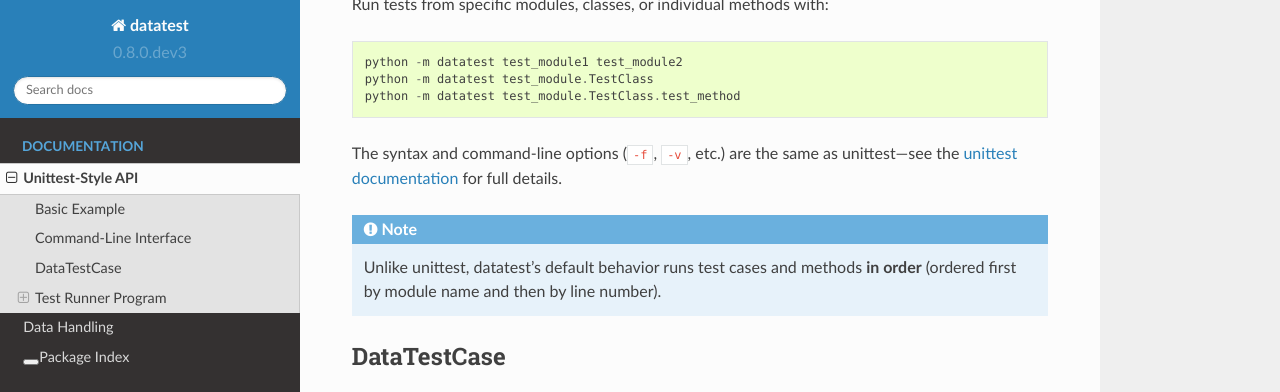
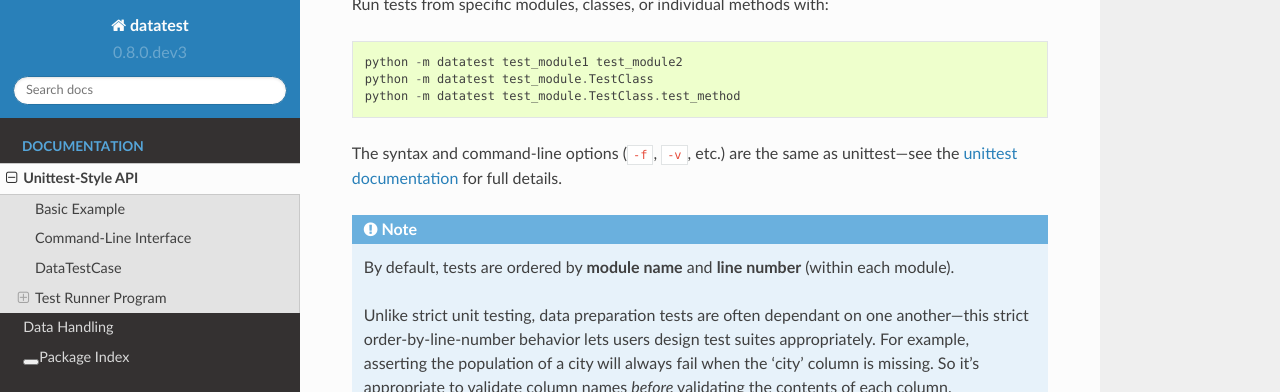
Before and after one commit to shawnbrown/datatest, a Sphinx documentation site: the page built from docs/unittest_style.rst, in a window 1280 px wide and 900 px high, scrolled down 904 px, cut to the strip 0-392 px from the top of the window. Built offline with Sphinx 7.4.7 and the Read the Docs theme 2.0.0, drawn with Linux system fonts in a browser that asks for light colours.

Commit message:
Rewrite test-ordering note and include an example to help clarify the reasoning behind strictly ordered tests.

```diff
--- a/docs/unittest_style.rst
+++ b/docs/unittest_style.rst
@@ -69,9 +69,16 @@ for full details.
 
 .. note::
 
-    Unlike unittest, datatest's default behavior runs test cases and
-    methods **in order** (ordered first by module name and then by
-    line number).
+    By default, tests are ordered by **module name** and
+    **line number** (within each module).
+
+    Unlike strict unit testing, data preparation tests are often
+    dependant on one another---this strict order-by-line-number
+    behavior lets users design test suites appropriately.
+    For example, asserting the population of a city will always
+    fail when the 'city' column is missing. So it's appropriate
+    to validate column names *before* validating the contents of
+    each column.
 
 
 ************
```
